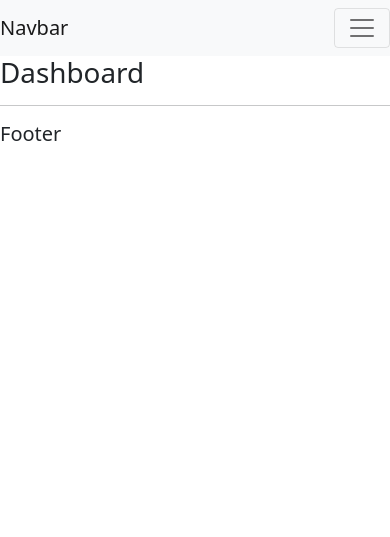
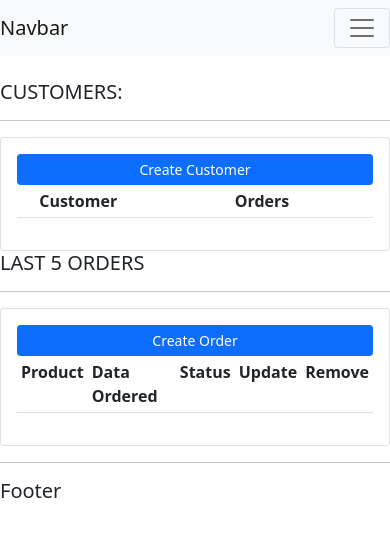
Before and after one commit to sheready/order-management, a Django app: page / in a window 390 px wide. Shown: the top 537 px of the page. Run offline with Django 3.2, Linux system fonts and the light colour scheme; lists and menus that the app fills with data are empty.

Commit message:
create orders and customer dashboard

```diff
--- a/accounts/templates/accounts/dashboard.html
+++ b/accounts/templates/accounts/dashboard.html
@@ -2,6 +2,39 @@
 
 {% block content %}
 
-<h1>Dashboard</h1>
+<br>
+
+<div class = "row">
+    <div class = "col-md-5">
+        <h5>CUSTOMERS:</h5>
+        <hr>
+        <div class="card card-body">
+            <a class="btn btn-primary btn-sm btn-block" href="#">Create Customer</a>
+            <table class="table table-sm">
+                <tr>
+                    <th></th>
+                    <th>Customer</th>
+                    <th>Orders</th>
+                </tr>
+            </table>
+        </div>
+    </div>
+    <div class="col-md-7">
+        <h5>LAST 5 ORDERS</h5>
+        <hr>
+        <div class="card card-body">
+            <a class="btn btn-primary btn-sm btn-block" href="">Create Order</a>
+            <table class="table table-sm">
+                <tr>
+                    <th>Product</th>
+                    <th>Data Ordered</th>
+                    <th>Status</th>
+                    <th>Update</th>
+                    <th>Remove</th>
+                </tr>
+            </table>
+        </div>
+    </div>
+</div>
 
 {% endblock %}
```
